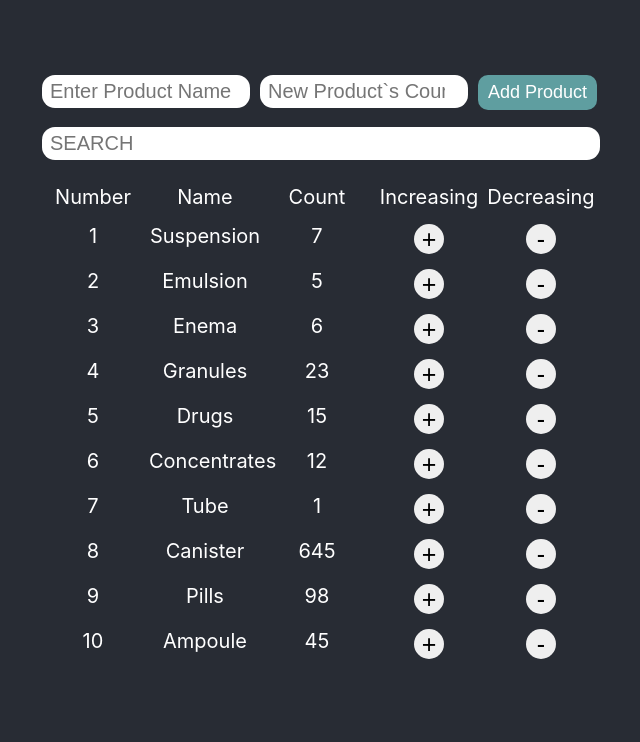
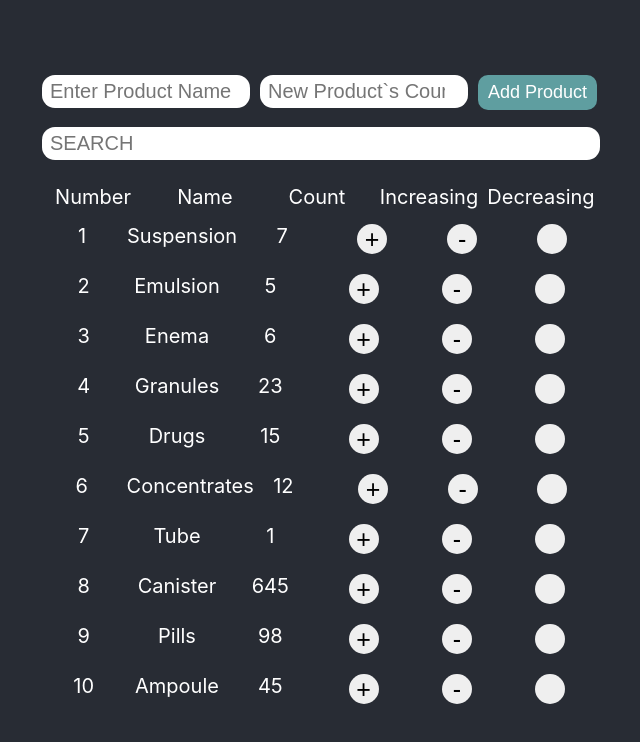
Before and after one commit to moudy-wold/cruds-With-React-JS, a React (Create React App) app: page / in a window 1280 px wide. Shown: the top 742 px of the page, without its empty margins (323-963 px from the left). Built offline with nearby package versions, Linux system fonts and the light colour scheme.

Commit message:
Update search.jsx

```diff
--- a/src/components/search.jsx
+++ b/src/components/search.jsx
@@ -37,13 +37,16 @@ return (
             <div className="content">
                 {props.medicine.map(item=>{
                     return <div className="row" key={item.id}>
-                                <span className="ele">{item.id}</span>
+                                <span className="ele">{props.medicine.indexOf(item)+1}</span>
                                 <span className="ele">{item.name}</span>
                                 <span className="ele">{item.count}</span>
                                 <span className="ele"><button onClick={()=> props.handlIncreasing(item)}>+</button></span>
                                 <span className="ele"><button onClick={()=> props.handleDecreasing(item)}>-</button></span>
+                                <span className="ele remove"><button onClick={()=> props.handlDelete(item)}><i className="fa-solid fa-trash"></i></button></span>
                             </div>
+
                 })}
+
             </div>
         </div>
 
```
